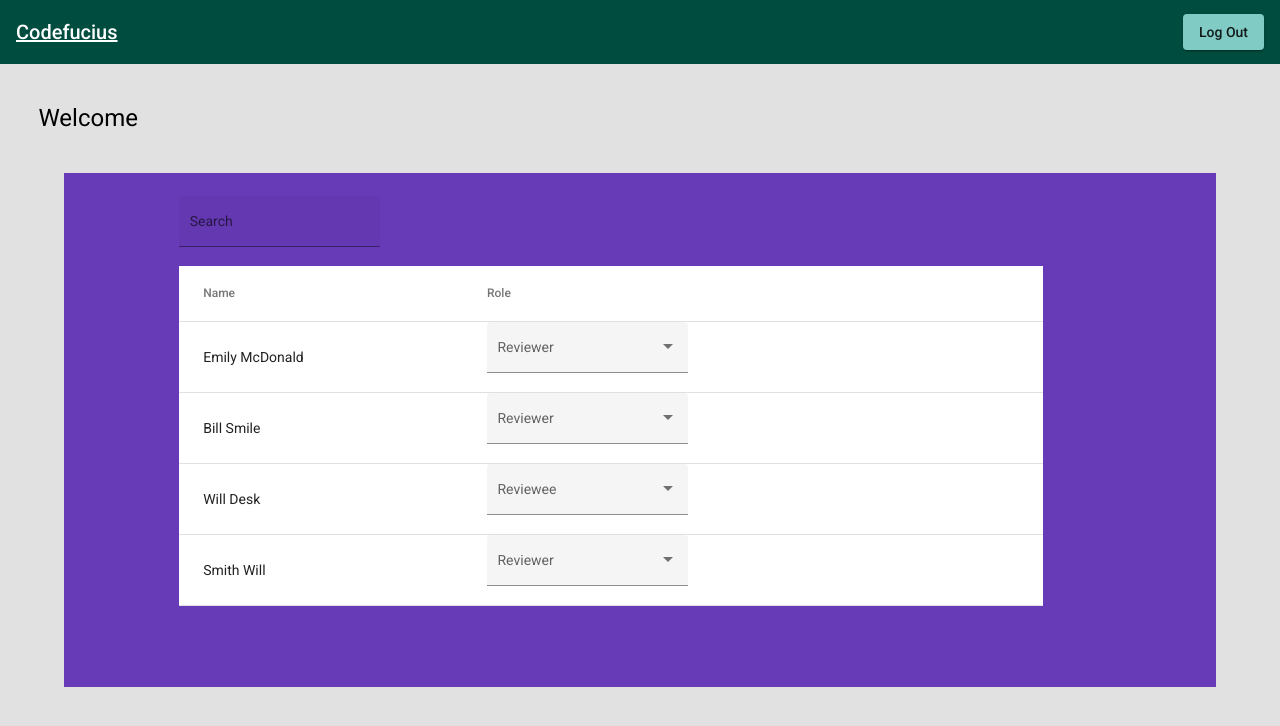
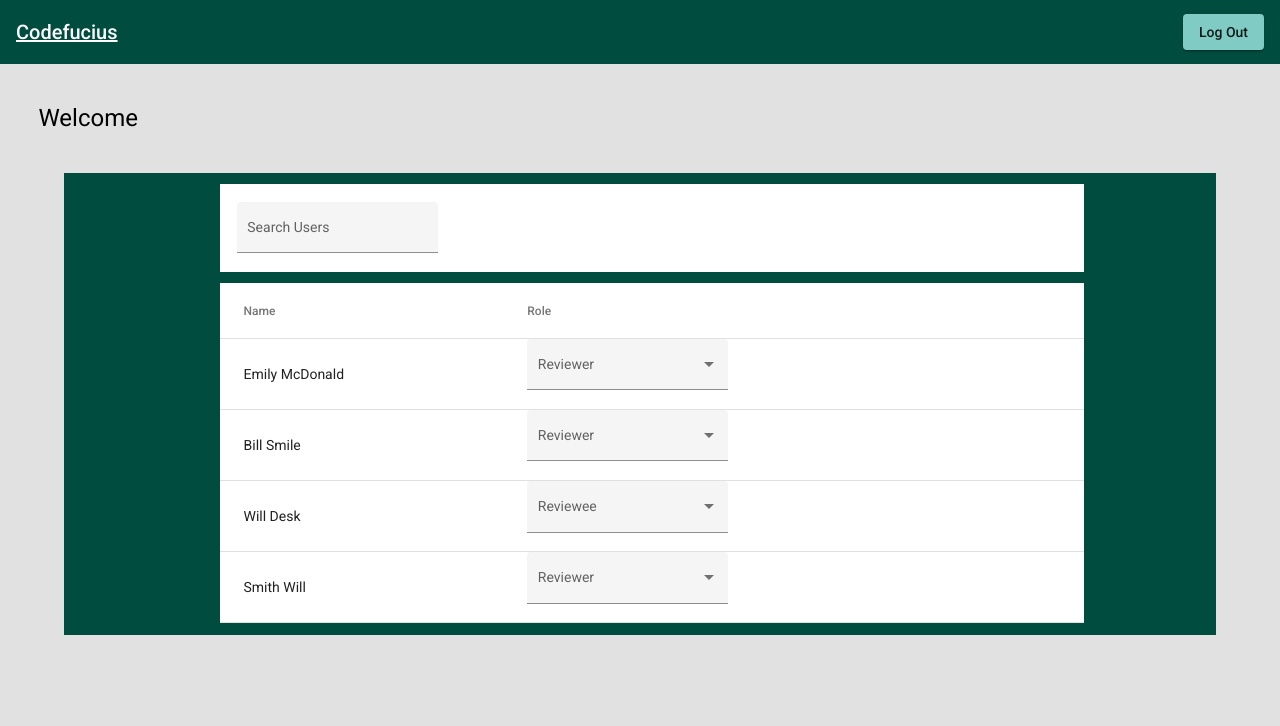
Before and after one commit to Capstone-Codefucius/codefucius-ui, an Angular app: page /admin in a window 1280 px wide. Shown: the top 726 px of the page. Built offline with nearby package versions, Linux system fonts and the light colour scheme.

Commit message:
fixed admin page styling + small changes to manager page

```diff
--- a/src/app/admin/admin.component.html
+++ b/src/app/admin/admin.component.html
@@ -2,10 +2,12 @@
   <h1 id="title">Welcome</h1>
   <div id="userBox">
 
-    <mat-form-field id="searchBox" appearance="fill">
-      <mat-label>Search</mat-label>
-      <input matInput (keyup)="applyFilter($event)" placeholder="Ex. John Smith">
-    </mat-form-field>
+    <div id="topOfTable">
+      <mat-form-field id="searchBox" appearance="fill">
+        <mat-label>Search Users</mat-label>
+        <input matInput (keyup)="applyFilter($event)" placeholder="Ex. John Smith">
+      </mat-form-field>
+    </div>
 
     <table mat-table [dataSource]="dataSource">
 
--- a/src/app/admin/admin.component.scss
+++ b/src/app/admin/admin.component.scss
@@ -2,13 +2,22 @@
     position: absolute;
     margin-left: 5%;
     width: 90%;
-    background-color: #673ab7;
+    background-color: #004d40;
 }
 
 #searchBox {
+    position: relative;
     margin-top: 2%;
+    margin-left: 2%;
+}
+
+#topOfTable {
     position: relative;
-    margin-left: 10%;
+    left: 50%;
+    transform: translateX(-50%);
+    width: 75%;
+    margin: 1%;
+    background-color: #ffffff;
 }
 
 h1{
@@ -21,7 +30,8 @@ p{
 
 table {
     position: relative;
-    margin-left: 10%;
-    margin-bottom: 7%;
+    left: 50%;
+    transform: translateX(-50%);
     width: 75%;
+    margin: 1%;
 }
--- a/src/app/manager/manager.component.html
+++ b/src/app/manager/manager.component.html
@@ -2,7 +2,7 @@
 <h1 id="title">Welcome</h1>
 <div id="employeeBox">
 
-  <div id="topOfChart">
+  <div id="topOfTable">
     <mat-form-field id="searchBox" appearance="fill">
       <mat-label>Search Data</mat-label>
       <input matInput (keyup)="applyFilter($event)" placeholder="Ex. John Smith">
--- a/src/app/manager/manager.component.scss
+++ b/src/app/manager/manager.component.scss
@@ -16,7 +16,7 @@
     margin-left: 2%;
 }
 
-#topOfChart {
+#topOfTable {
     position: relative;
     left: 50%;
     transform: translateX(-50%);
```
